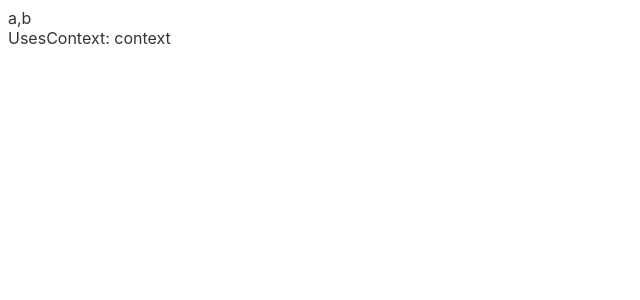
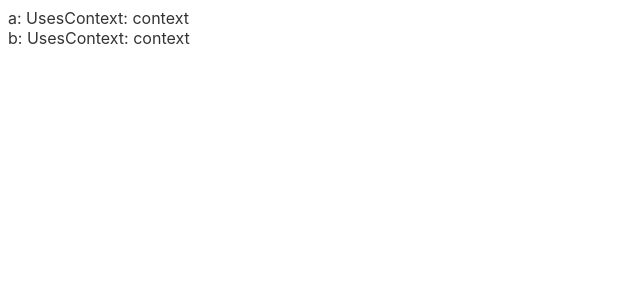
Before and after one commit to TylerRick/repro_getContext_from_comp_inside_each, a Svelte app: page / in a window 1280 px wide. Shown: the top 300 px of the page, without its empty margins (0-640 px from the left). Built offline with nearby package versions, Linux system fonts and the light colour scheme.

Commit message:
Revert "Prove that the error goes away if we take away the {#each} loop"
This reverts commit 818f6d52cc919a7a71063e7a1875e7b8f79209b0.

```diff
--- a/src/App.svelte
+++ b/src/App.svelte
@@ -10,6 +10,10 @@ import { UsesContext } from "my-new-component";
 </script>
 
 <FieldArray let:names>
-  <div>{names}</div>
-  <UsesContext />
+  {#each names as name, i}
+    <div>
+      {name}:
+      <UsesContext />
+    </div>
+  {/each}
 </FieldArray>
```
Also changed, not shown: public/build/bundle.js.
